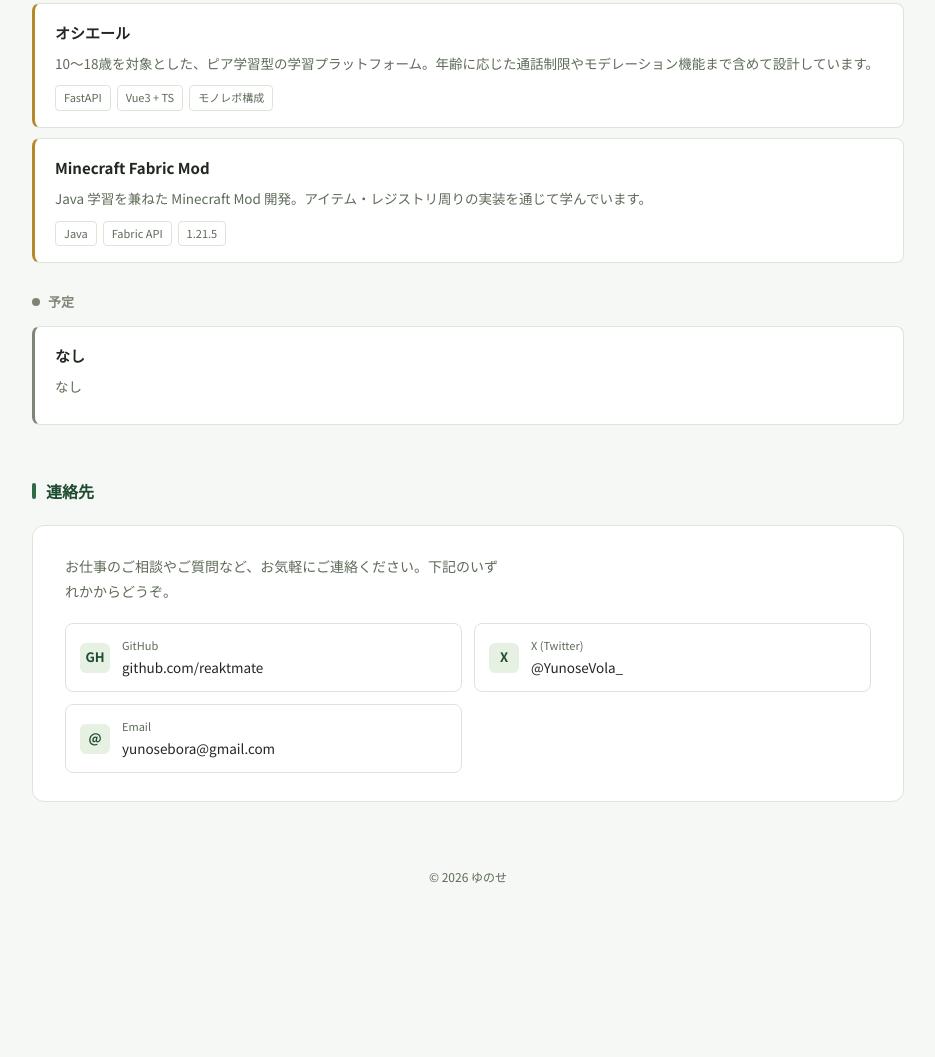
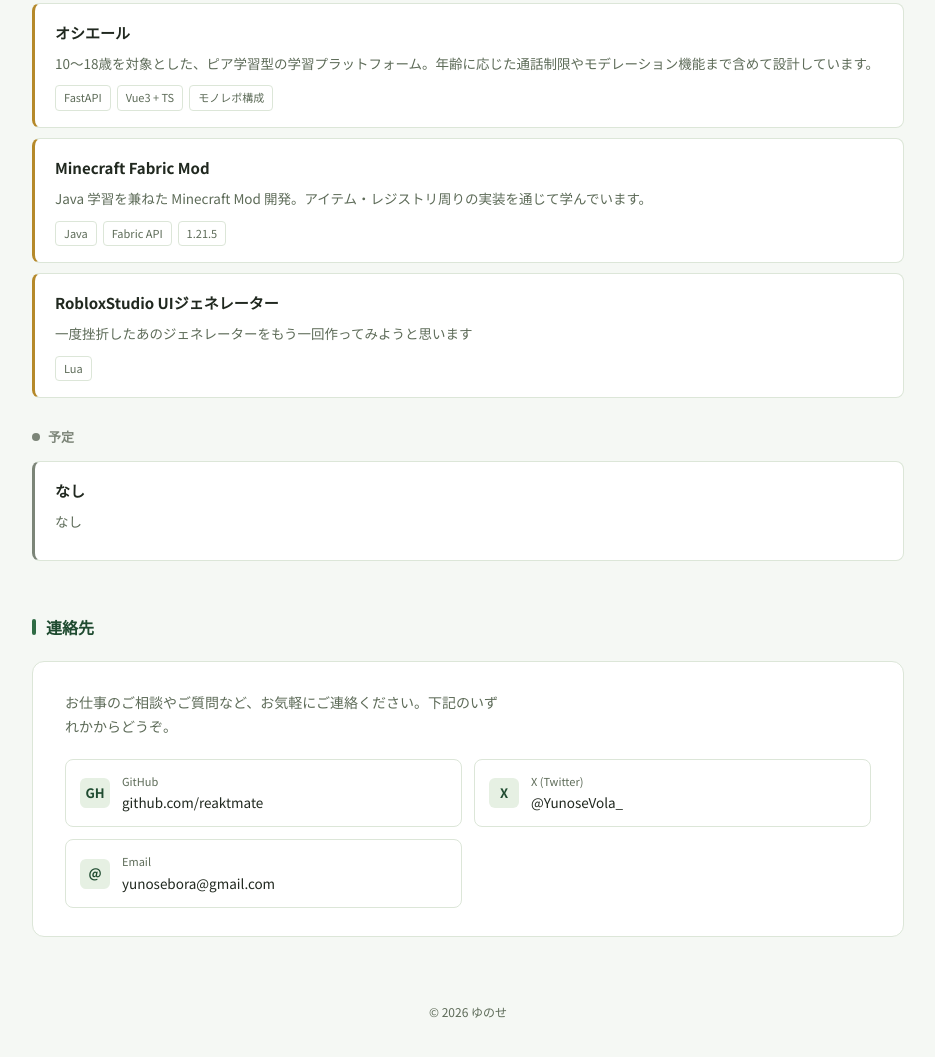
Before and after one commit to reaktmate/portfolio, a plain HTML site: page index.html in a window 1280 px wide. Shown: the part 963-2020 px from the top of the page, without its empty margins (172-1107 px from the left). Before the commit the page ends 1930 px from the top, so only its background shows below. Drawn offline with nearby package versions, Linux system fonts and the light colour scheme.

Commit message:
Update index.html

```diff
--- a/index.html
+++ b/index.html
@@ -342,6 +342,11 @@
           <p>Java 学習を兼ねた Minecraft Mod 開発。アイテム・レジストリ周りの実装を通じて学んでいます。</p>
           <div class="tags"><span>Java</span><span>Fabric API</span><span>1.21.5</span></div>
         </div>
+          <div class="proj-item">
+          <h3>RobloxStudio UIジェネレーター</h3>
+          <p>一度挫折したあのジェネレーターをもう一回作ってみようと思います</p>
+          <div class="tags"><span>Lua</span></div>
+        </div>
       </div>
     </div>
 
```
